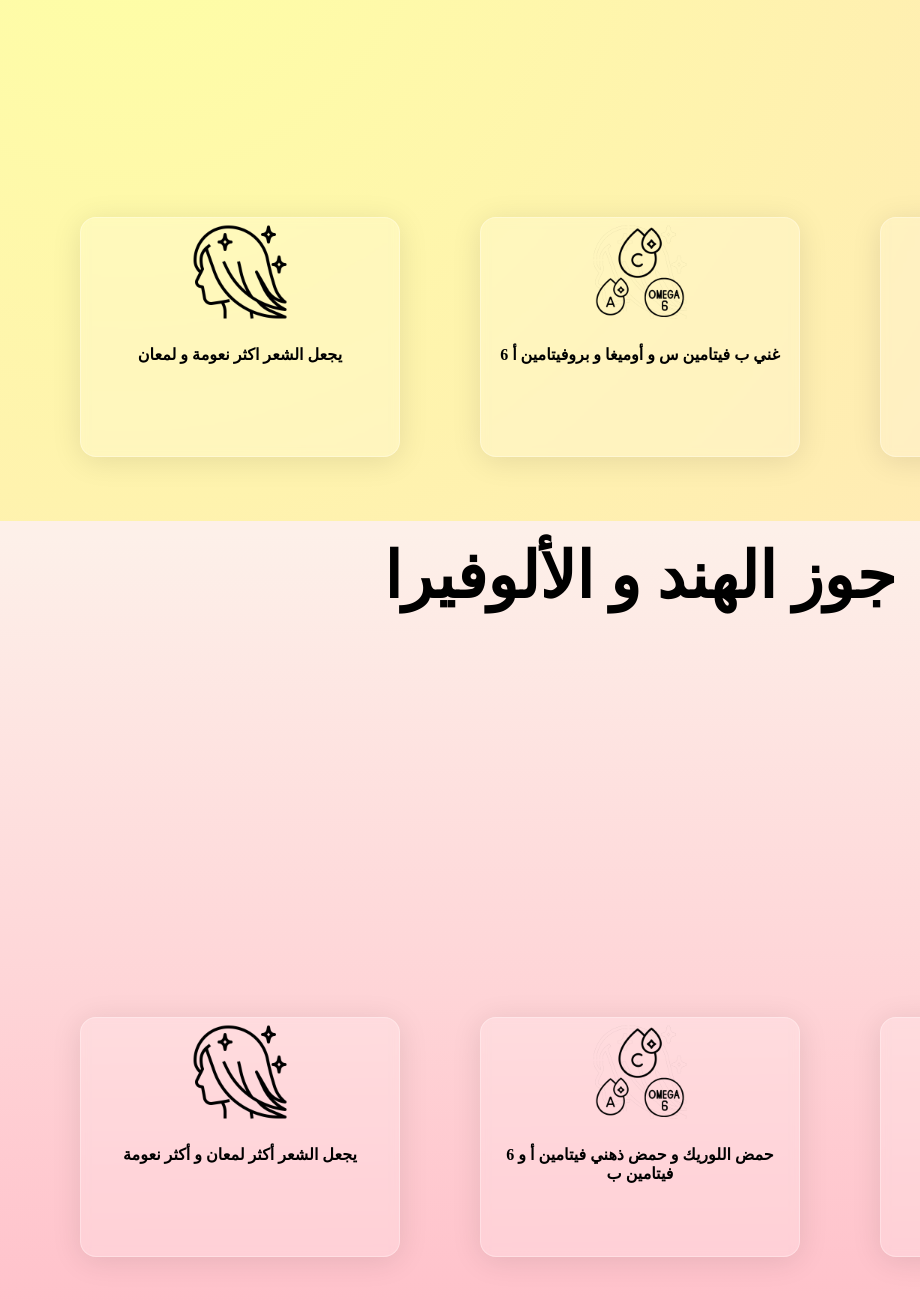
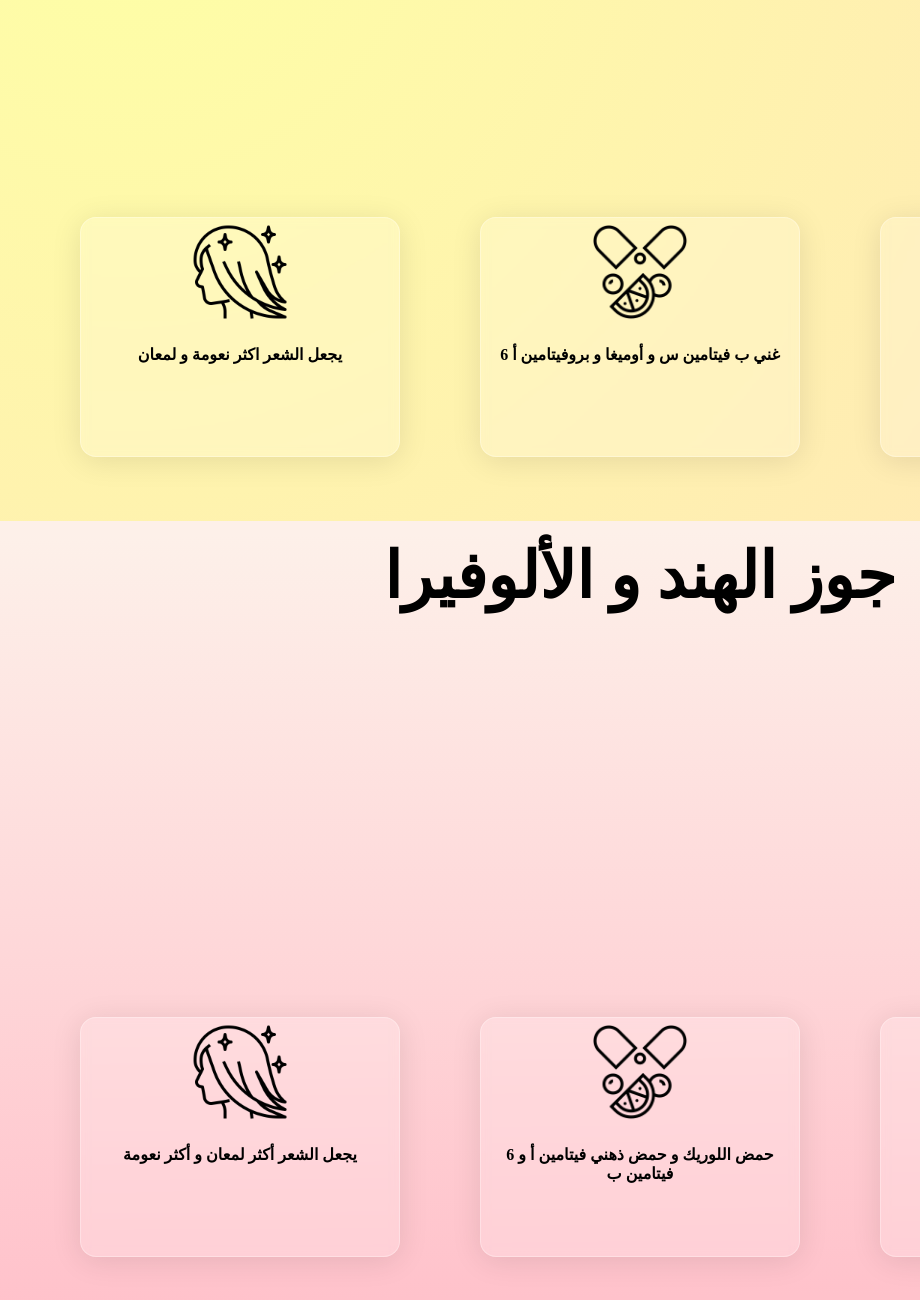
Before and after one commit to SFNTK/shampoov, a plain HTML site: page index.html in a window 1280 px wide. Shown: the part 1079-2379 px from the top of the page, 0-920 px from the left. Drawn offline with nearby package versions, Linux system fonts and the light colour scheme; a script that the page names is missing; a web font is replaced by a local one.

Commit message:
Update index.html

```diff
--- a/index.html
+++ b/index.html
@@ -51,7 +51,7 @@
                 <p class="paracard">يجعل الشعر اكثر نعومة و لمعان</p>
             </div>
             <div class="card">
-                <img src="./assets/PRVITAMINE.png" class="imgcard" />
+                <img src="./assets/3160595-200.png" class="imgcard" />
                 <p class="paracard">6 غني ب فيتامين س و أوميغا و بروفيتامين أ</p>
             </div>
             <div class="card">
@@ -71,7 +71,7 @@
                 <p class="paracard">يجعل الشعر أكثر لمعان و أكثر نعومة</p>
             </div>
             <div class="card">
-                <img src="./assets/PRVITAMINE.png" class="imgcard" />
+                <img src="./assets/3160595-200.png" class="imgcard" />
                 <p class="paracard">6 حمض اللوريك و حمض ذهني فيتامين أ و فيتامين ب</p>
             </div>
             <div class="card">
```
